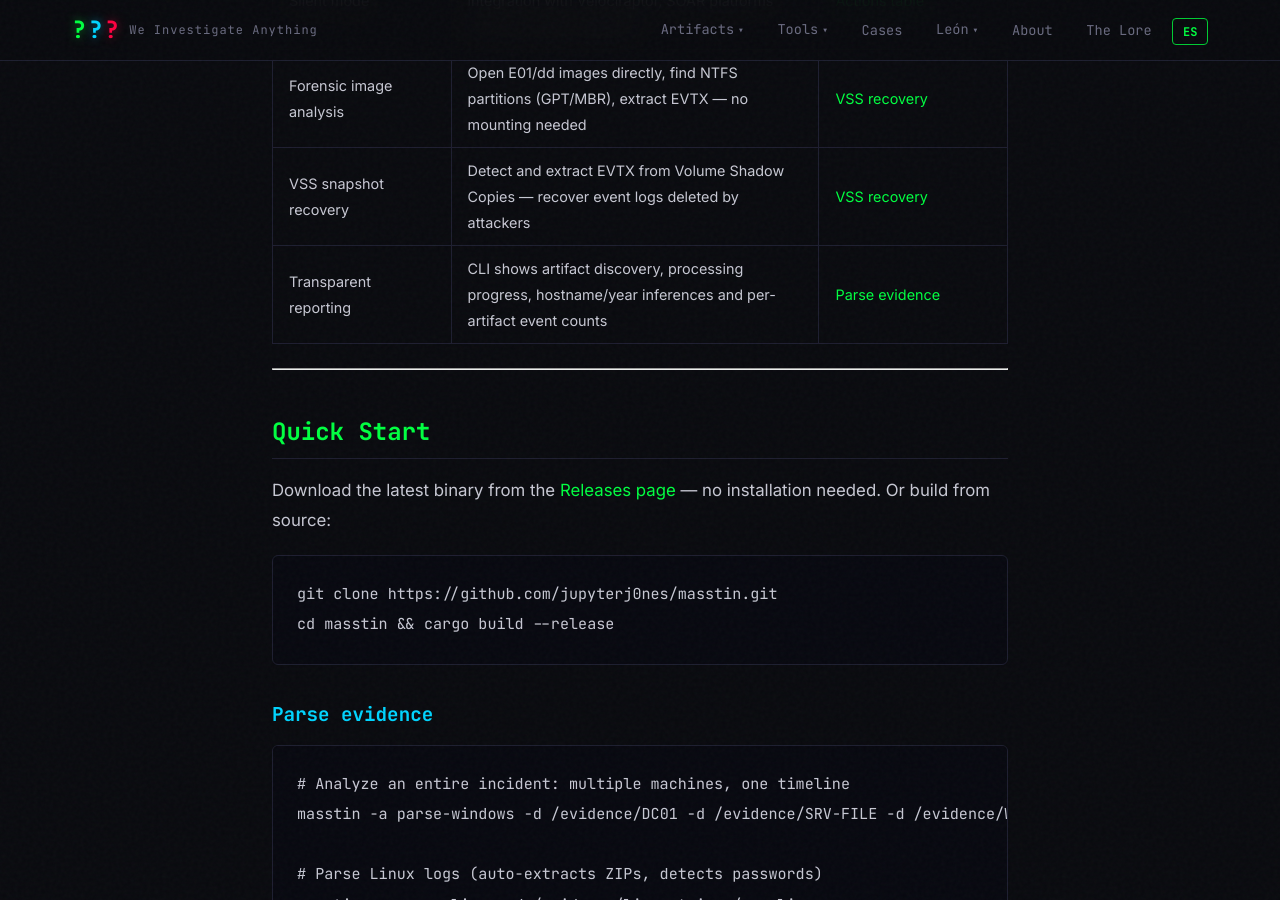
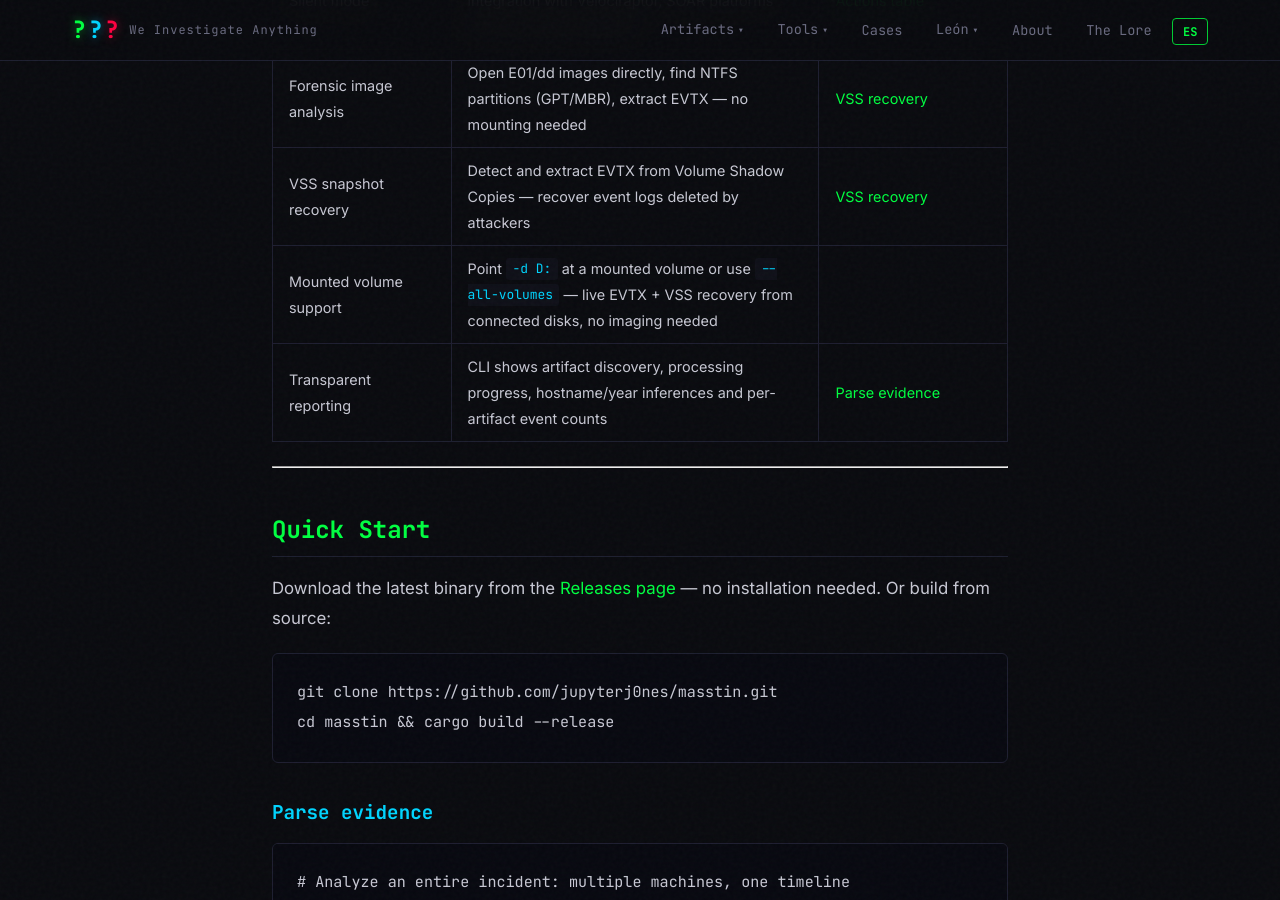
Before and after one commit to jupyterj0nes/jupyterj0nes.github.io, a Jekyll site: the page built from _posts/en/2026-04-06-masstin-lateral-movement-rust.md, in a window 1280 px wide and 900 px high, scrolled down 2506 px. Built offline with Jekyll 4.4.1, drawn with Linux system fonts in a browser that asks for light colours; comment, search, counter and statistics services are not loaded; some of the changed text lies outside the part shown.

Commit message:
Add mounted volume support and parse-image-windows to masstin articles (EN/ES)

```diff
--- a/_posts/en/2026-04-06-masstin-lateral-movement-rust.md
+++ b/_posts/en/2026-04-06-masstin-lateral-movement-rust.md
@@ -40,6 +40,7 @@
 | Silent mode | `--silent` flag suppresses all output for integration with Velociraptor, SOAR platforms and automation pipelines | [Actions table](#available-actions) |
 | Forensic image analysis | Open E01/dd images directly, find NTFS partitions (GPT/MBR), extract EVTX — no mounting needed | [VSS recovery](/en/tools/masstin-vss-recovery/) |
 | VSS snapshot recovery | Detect and extract EVTX from Volume Shadow Copies — recover event logs deleted by attackers | [VSS recovery](/en/tools/masstin-vss-recovery/) |
+| Mounted volume support | Point `-d D:` at a mounted volume or use `--all-volumes` — live EVTX + VSS recovery from connected disks, no imaging needed | |
 | Transparent reporting | CLI shows artifact discovery, processing progress, hostname/year inferences and per-artifact event counts | [Parse evidence](#parse-evidence) |
 
 ---
@@ -103,6 +104,7 @@
 | `parse-linux` | Parse Linux logs: auth.log, secure, messages, audit.log, utmp, wtmp, btmp, lastlog |
 | `parser-elastic` | Parse Winlogbeat JSON logs exported from Elasticsearch |
 | `parse-cortex` | Query Cortex XDR API for network connections (RDP/SMB/SSH) |
+| `parse-image-windows` | Open E01/dd images or mounted volumes (`-d D:`), extract EVTX from live + all VSS stores. Use `--all-volumes` to scan every NTFS disk |
 | `parse-cortex-evtx-forensics` | Query Cortex XDR API for forensic EVTX collections across multiple machines |
 | `merge` | Combine multiple CSVs into a single chronological timeline |
 | `load-neo4j` | Upload timeline to Neo4j for graph visualization |
```
Also changed, not shown: _posts/es/2026-04-06-masstin-lateral-movement-rust.md (+2 -0 lines).
